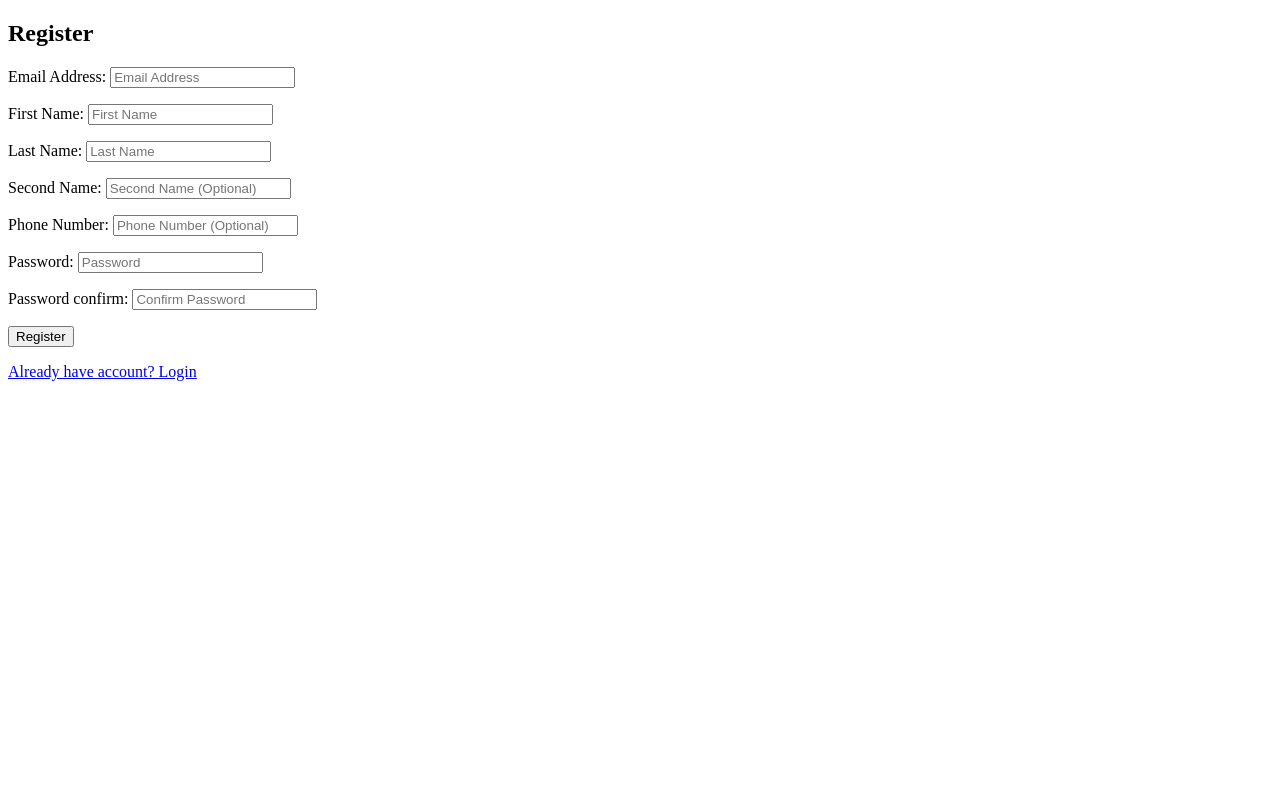
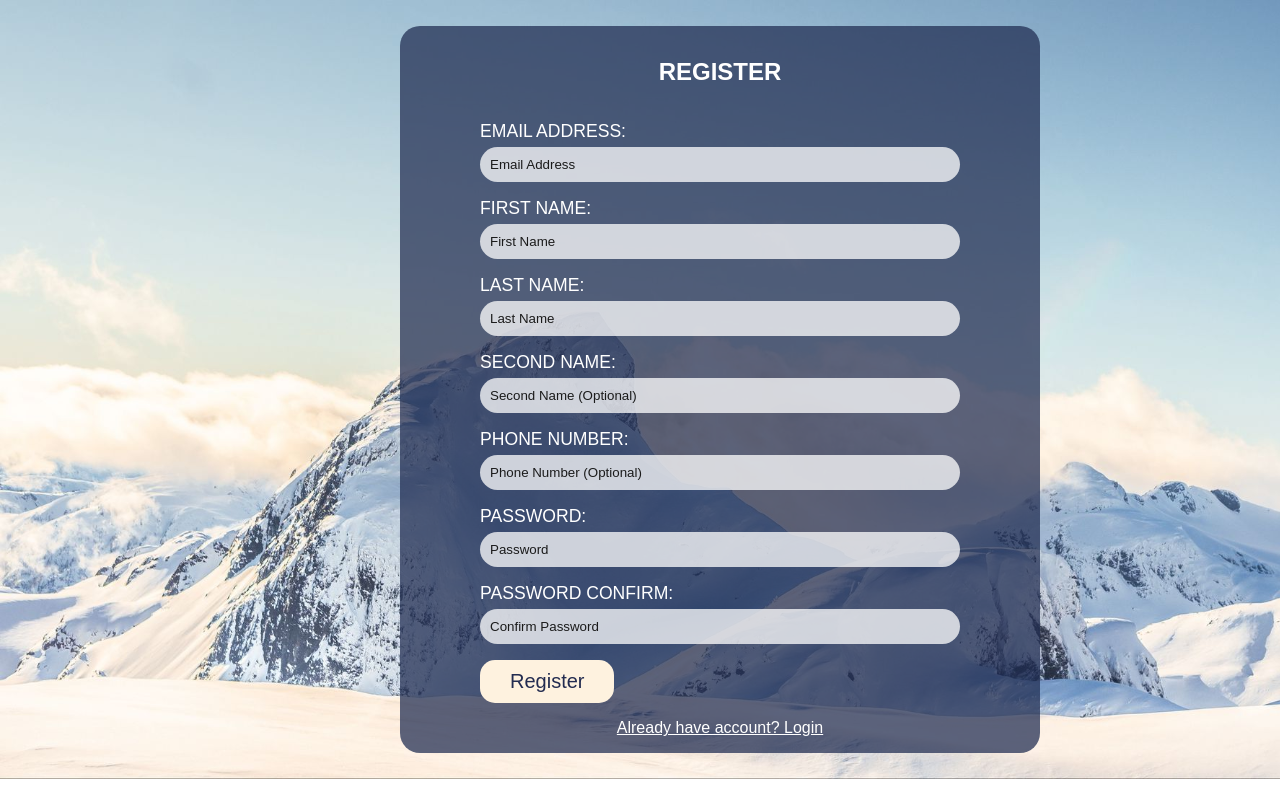
Before and after one commit to L1KASA/faas-billing-system, a Django app: page /users/register/ in a window 1280 px wide; the page is wider, and only the part inside the window is pictured. Run offline with Django 5.2, Linux system fonts and the light colour scheme.

Commit message:
feat: add styles

```diff
--- /dev/null
+++ b/static/styles/base.css
@@ -0,0 +1,100 @@
+* {
+    box-sizing: border-box;
+    color: white;
+}
+
+body {
+    margin: 0 auto;
+    width: 1440px;
+    height: 779px;
+    padding: 0;
+    background-image: url("../images/bg.jpg");
+    //background-color: rgba(0, 0, 0, 0.5);
+    background-size: cover;
+    background-blend-mode: multiply;
+    font-family: sans-serif;
+    background-repeat: no-repeat;
+}
+
+h2 {
+    color: white;
+    text-transform: uppercase;
+    margin-top: 2rem;
+
+}
+
+label[for^="id_"] {
+    display: block;
+    margin-bottom: 5px;
+    color: #fff;
+    font-size: 1.1em;
+    text-transform: uppercase;
+    font-family: sans-serif;
+}
+
+.form-control {
+    margin: 0 auto;
+    padding: 10px;
+    outline: none;
+    background-color: rgba(255, 255, 255, 0.75);
+    border: none;
+    border-radius: 20rem;
+    width: 30rem;
+    min-width: 50px;
+    color: #111111;
+}
+
+::placeholder {
+    color: #1b1b1b;
+}
+
+.form-wrapper {
+    width: 40rem;
+    background-color: rgba(32, 45, 82, 0.73);
+    margin: 1rem auto;
+    display: flex;
+    flex-direction: column;
+    justify-content: center;
+    align-items: center;
+    border-radius: 20px;
+}
+
+.wrapper {
+    height: 100%;
+    display: flex;
+    flex-direction: column;
+    justify-content: center;
+    align-items: center;
+}
+
+.send-button {
+    margin: 1rem auto;
+    all: unset;
+    padding:10px 30px;
+    background: #FEF2DF;
+    border-radius: 15px;
+    font-family: sans-serif;
+    font-size: 20px;
+    color: #232c50;
+}
+
+.send-button:hover {
+    background: #fdb7e1;
+    box-shadow: rgba(162,115,182,0.88);
+    transition: 0.1s;
+    color: white;
+    cursor: pointer;
+}
+
+.alternative-link {
+    color: white;
+}
+
+a {
+    color: white;
+    margin: 1rem;
+}
+
+a:hover {
+    text-decoration: none;
+}
--- a/templates/users/register.html
+++ b/templates/users/register.html
@@ -1,16 +1,22 @@
 <!DOCTYPE html>
+{% load static %}
 <html>
 <head>
     <title>Register</title>
+    <link rel="stylesheet" type="text/css" href="{% static 'styles/index.css' %}">
+    <link rel="stylesheet" type="text/css" href="{% static 'styles/base.css' %}">
 </head>
 <body>
-    <h2>Register</h2>
-    <form method="post">
-        {% csrf_token %}
-        {{ form.as_p }}
-        <button type="submit">Register</button>
-    </form>
-
-    <p><a href="{% url 'users:login' %}">Already have account? Login</a></p>
+    <div class="wrapper">
+        <div class="form-wrapper">
+            <h2>Register</h2>
+            <form method="post">
+                {% csrf_token %}
+                {{ form.as_p }}
+                <button type="submit" class="send-button">Register</button>
+            </form>
+                <a href="{% url 'users:login' %}">Already have account? Login</a>
+        </div>
+    </div>
 </body>
 </html>
--- a/users/urls.py
+++ b/users/urls.py
@@ -1,5 +1,9 @@
 from django.urls import path
 from . import views
+
+from django.conf.urls.static import static
+from django.urls import path, include
+from faas_billing import settings
 
 app_name = 'users'
 
@@ -22,4 +26,4 @@ urlpatterns = [
     path('password-reset/', views.PasswordResetView.as_view(), name='password-reset'),
     path('password-reset/confirm/', views.PasswordResetConfirmView.as_view(), name='password-reset-confirm'),
     path('password-reset/complete/', views.PasswordResetCompleteView.as_view(), name='password-reset-complete'),
-]
+] + static(settings.STATIC_URL, document_root=settings.STATIC_ROOT)
```
Also changed, not shown: static/styles/button.css (added, +22 -0 lines), static/styles/dashboard.css (added, +8 -0 lines), templates/users/dashboard.html (+8 -3 lines), templates/users/login.html (+8 -1 lines), templates/users/password_reset.html (+8 -1 lines), templates/users/password_reset_complete.html (+10 -3 lines), templates/users/password_reset_confirm.html (+8 -1 lines), templates/users/profile.html (+12 -5 lines), templates/users/register_client.html (+8 -1 lines), templates/users/registration_success.html (+10 -3 lines), static/images/bg.jpg (added).
